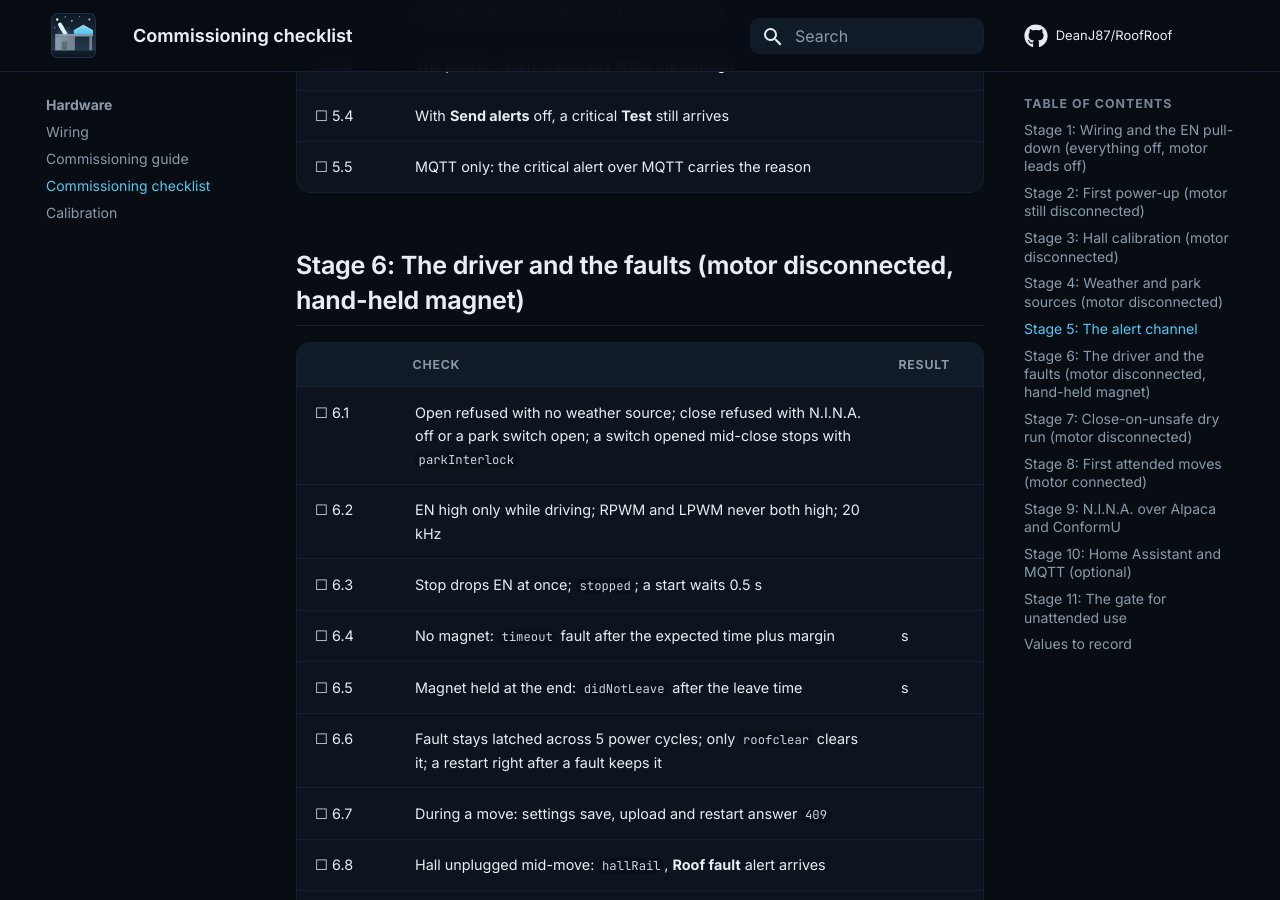
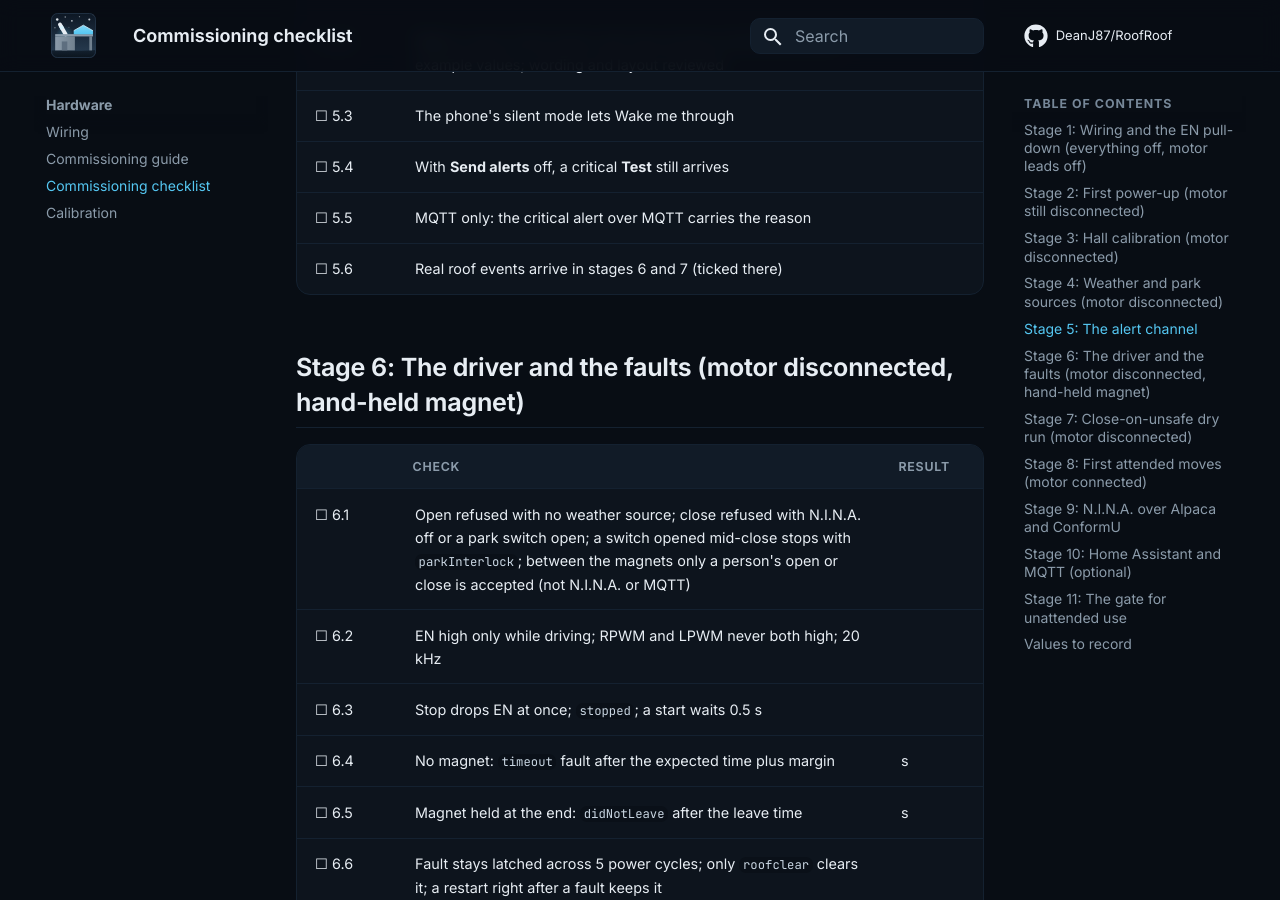
Before and after one commit to DeanJ87/RoofRoof, an MkDocs documentation site: the page built from docs/hardware/commissioning-checklist.md, in a window 1280 px wide and 900 px high, scrolled down 3265 px. Built offline with MkDocs 1.6.1 and Material for MkDocs 9.7.7, drawn with Linux system fonts in a browser that asks for light colours; some of the changed text lies outside the part shown.

Commit message:
012: checklist boxes for 2.7, 5.6 and the position-unknown bullet in 6.1

```diff
--- a/docs/hardware/commissioning-checklist.md
+++ b/docs/hardware/commissioning-checklist.md
@@ -36,6 +36,7 @@ Print this page (the browser's print view drops the menus) and tick each box as
 | ☐ 2.4 | Boot between the magnets: `unknown`, EN low. At a magnet after a restart: that end | |
 | ☐ 2.5 | `supplyVolts` within 0.2 V of the meter | V / V |
 | ☐ 2.6 | Park switches and rain contact read `closed`/`open` and `raining`/`dry` over the real cable (external pull-up if not) | |
+| ☐ 2.7 | Current sense left off until stage 8 | |
 
 ## Stage 3: Hall calibration (motor disconnected)
 
@@ -69,12 +70,13 @@ Print this page (the browser's print view drops the menus) and tick each box as
 | ☐ 5.3 | The phone's silent mode lets Wake me through | |
 | ☐ 5.4 | With **Send alerts** off, a critical **Test** still arrives | |
 | ☐ 5.5 | MQTT only: the critical alert over MQTT carries the reason | |
+| ☐ 5.6 | Real roof events arrive in stages 6 and 7 (ticked there) | |
 
 ## Stage 6: The driver and the faults (motor disconnected, hand-held magnet)
 
 | | Check | Result |
 |---|---|---|
-| ☐ 6.1 | Open refused with no weather source; close refused with N.I.N.A. off or a park switch open; a switch opened mid-close stops with `parkInterlock` | |
+| ☐ 6.1 | Open refused with no weather source; close refused with N.I.N.A. off or a park switch open; a switch opened mid-close stops with `parkInterlock`; between the magnets only a person's open or close is accepted (not N.I.N.A. or MQTT) | |
 | ☐ 6.2 | EN high only while driving; RPWM and LPWM never both high; 20 kHz | |
 | ☐ 6.3 | Stop drops EN at once; `stopped`; a start waits 0.5 s | |
 | ☐ 6.4 | No magnet: `timeout` fault after the expected time plus margin | s |
```
